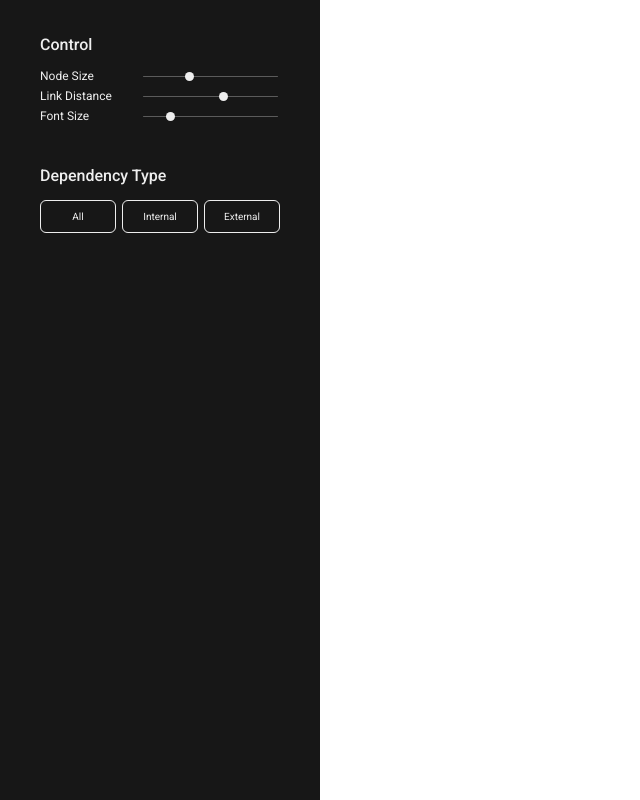
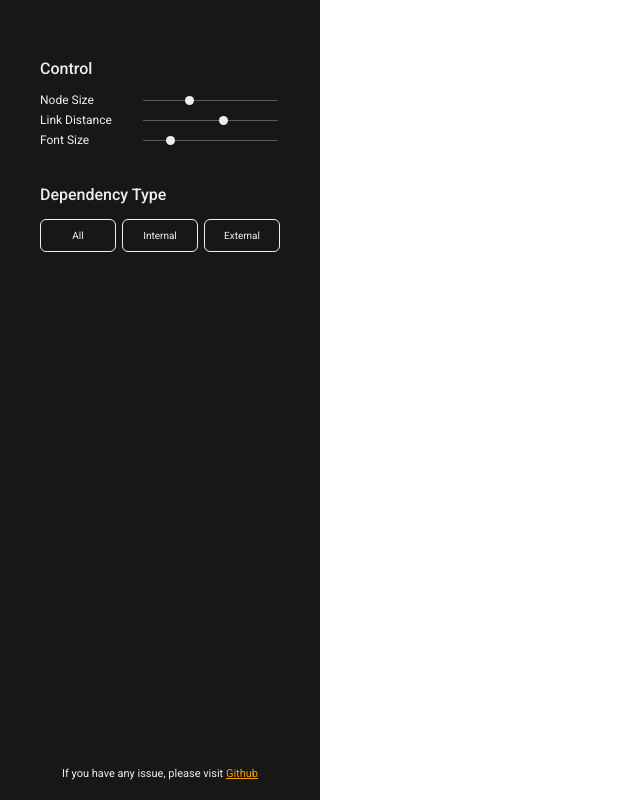
Before and after one commit to kjinengineer/decode-deps, a website built with Vite: page index.html in a window 1280 px wide. Shown: the whole page, without its empty margins (0-640 px from the left). Built offline with nearby package versions, Linux system fonts and the light colour scheme; files whose address does not match are found by name.

Commit message:
style: update sidemenu ui

```diff
--- a/index.html
+++ b/index.html
@@ -11,9 +11,8 @@
   <body>
     <div id="canvas">
       <div id="side">
-        <!-- <div id="projectTitle">
-          <div id="logo"></div>
-        </div> -->
+        <div>
+          <div id="projectTitle"></div>
           <div id="control">
             <div class="side-title">Control</div>
             <div class="bar">
@@ -60,7 +59,13 @@
             <div class="warningBox"></div>
           </div>
         </div>
-
+        <div id="footer">
+          If you have any issue, please visit
+          <a target="_blank" href="https://github.com/jnoncode/decode-deps"
+            >Github</a
+          >
+        </div>
+      </div>
       <svg></svg>
     </div>
     <script type="module" src="/src/graph/index.ts"></script>
--- a/public/style.css
+++ b/public/style.css
@@ -24,10 +24,20 @@ body {
   left: 0;
   display: flex;
   flex-direction: column;
+  justify-content: space-between;
   align-items: center;
   background-color: #171717;
   color: #eeeeee;
   font-size: 12px;
+
+  #footer {
+    padding: 20px 0;
+    font-size: 11px;
+  }
+
+  a {
+    color: #f59e0b;
+  }
 }
 
 .side-title {
@@ -41,7 +51,7 @@ body {
   width: 240px;
   font-size: 27px;
   font-weight: 600;
-  padding: 36px 0 10px 0;
+  padding: 12px 0;
   text-align: center;
 
   #logo {
@@ -54,7 +64,7 @@ body {
 #control {
   width: 240px;
   display: flex;
-  margin: 35px 0 20px 0;
+  margin: 35px 0;
   flex-direction: column;
 
   .bar {
```
Lines whose indentation alone changed are shown as unchanged.
